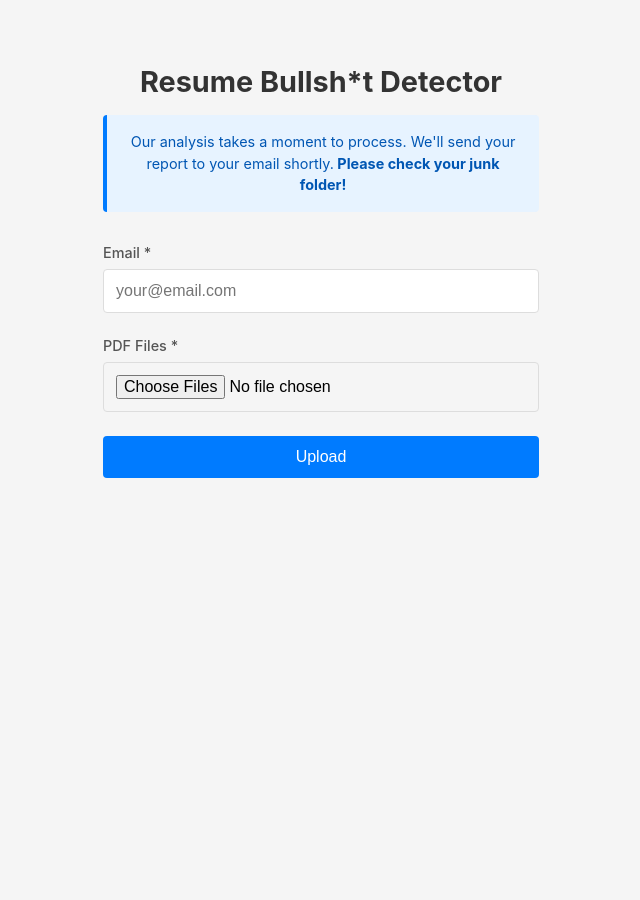
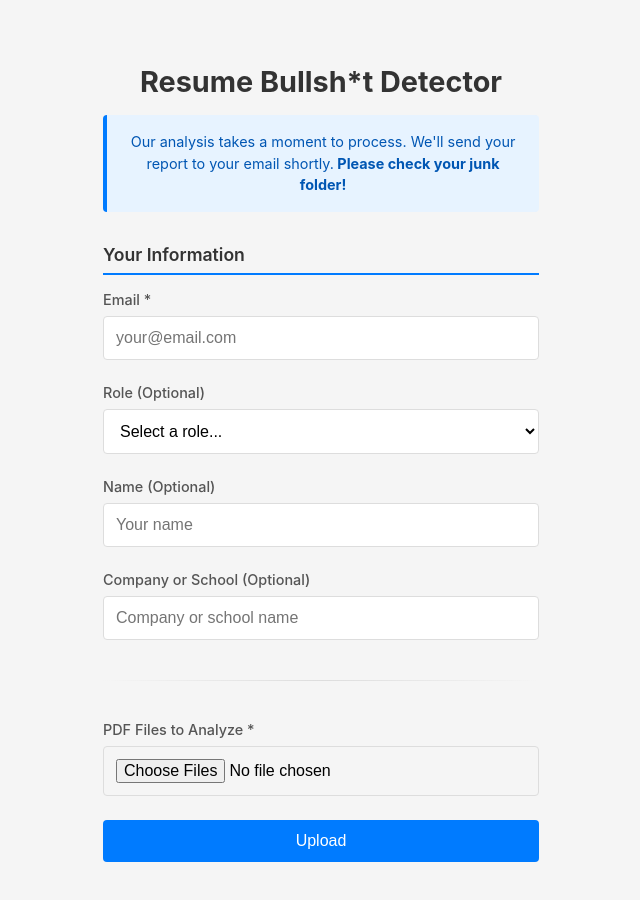
Before and after one commit to douglasichen/resume-bs-detector-frontend, a React app: page / in a window 1280 px wide. Shown: the top 900 px of the page, without its empty margins (319-959 px from the left). Before the commit the page ends 800 px from the top, so only its background shows below. Built offline with nearby package versions, Linux system fonts and the light colour scheme; the HTML template or start-up script is replaced by a standard one.

Commit message:
chore: optional fields and no need to reset form

```diff
--- a/src/App.css
+++ b/src/App.css
@@ -29,6 +29,21 @@ form {
   gap: 1.5rem;
 }
 
+.section-header {
+  font-size: 1.1rem;
+  font-weight: 600;
+  color: #333;
+  margin-bottom: -0.5rem;
+  padding-bottom: 0.5rem;
+  border-bottom: 2px solid #007bff;
+}
+
+.section-divider {
+  height: 1px;
+  background: linear-gradient(to right, transparent, #ddd, transparent);
+  margin: 1rem 0;
+}
+
 .form-group {
   display: flex;
   flex-direction: column;
@@ -41,8 +56,20 @@ label {
   color: #555;
 }
 
+.disclaimer {
+  font-size: 0.85rem;
+  color: #856404;
+  background-color: #fff3cd;
+  border: 1px solid #ffeaa7;
+  border-radius: 4px;
+  padding: 0.5rem;
+  margin: 0.25rem 0;
+}
+
 input[type="email"],
-input[type="file"] {
+input[type="text"],
+input[type="file"],
+select {
   padding: 0.75rem;
   border: 1px solid #ddd;
   border-radius: 4px;
@@ -51,9 +78,20 @@ input[type="file"] {
 }
 
 input[type="email"]:focus,
-input[type="file"]:focus {
+input[type="text"]:focus,
+input[type="file"]:focus,
+select:focus {
   outline: none;
   border-color: #007bff;
+}
+
+select {
+  background-color: white;
+  cursor: pointer;
+}
+
+.other-input {
+  margin-top: 0.5rem;
 }
 
 .file-list {
--- a/src/App.jsx
+++ b/src/App.jsx
@@ -5,6 +5,10 @@ function App() {
   const [email, setEmail] = useState('')
   const [files, setFiles] = useState([])
   const [isUploading, setIsUploading] = useState(false)
+  const [roleSelection, setRoleSelection] = useState('')
+  const [customRole, setCustomRole] = useState('')
+  const [name, setName] = useState('')
+  const [companyOrSchool, setCompanyOrSchool] = useState('')
 
   const handleFileChange = (e) => {
     const selectedFiles = Array.from(e.target.files)
@@ -54,15 +58,25 @@ function App() {
 
 
 
+      const payload = {
+        email,
+        resumes
+      };
+
+      // Add optional marketing analytics fields if provided
+      const role = roleSelection === 'Other' ? customRole : roleSelection;
+      if (role) payload.role = role;
+      if (name) payload.name = name;
+      if (companyOrSchool) payload.companyOrSchool = companyOrSchool;
+
+      console.log(`PAYLOAD: ${JSON.stringify(payload, null, 2)}`);
+
       const response = await fetch(apiUrl, {
         method: 'POST',
         headers: {
           'Content-Type': 'application/json',
         },
-        body: JSON.stringify({
-          email,
-          resumes
-        })
+        body: JSON.stringify(payload)
       });
 
       console.log(`[RESPONSE] ${response}`);
@@ -71,9 +85,15 @@ function App() {
         throw new Error(`API error: ${response.status}`)
       }
 
+
+      // no need to reset the info, just the resume files.
       alert('We will email you our report soon!')
-      setEmail('')
+      // setEmail('')
       setFiles([])
+      // setRoleSelection('')
+      // setCustomRole('')
+      // setName('')
+      // setCompanyOrSchool('')
       e.target.reset()
     } catch (error) {
       alert('Upload failed: ' + error.message)
@@ -90,6 +110,8 @@ function App() {
         <strong> Please check your junk folder!</strong>
       </p>
       <form onSubmit={handleSubmit}>
+        <div className="section-header">Your Information</div>
+
         <div className="form-group">
           <label htmlFor="email">Email *</label>
           <input
@@ -103,7 +125,61 @@ function App() {
         </div>
 
         <div className="form-group">
-          <label htmlFor="files">PDF Files *</label>
+          <label htmlFor="role">Role (Optional)</label>
+          <select
+            id="role"
+            value={roleSelection}
+            onChange={(e) => {
+              setRoleSelection(e.target.value);
+              if (e.target.value !== 'Other') {
+                setCustomRole('');
+              }
+            }}
+          >
+            <option value="">Select a role...</option>
+            <option value="Recruiter">Recruiter</option>
+            <option value="Hiring Manager">Hiring Manager</option>
+            <option value="Applicant">Applicant</option>
+            <option value="Other">Other</option>
+          </select>
+          {roleSelection === 'Other' && (
+            <input
+              type="text"
+              value={customRole}
+              onChange={(e) => setCustomRole(e.target.value)}
+              placeholder="Please specify your role"
+              className="other-input"
+            />
+          )}
+        </div>
+
+        <div className="form-group">
+          <label htmlFor="name">Name (Optional)</label>
+          <input
+            id="name"
+            type="text"
+            value={name}
+            onChange={(e) => setName(e.target.value)}
+            placeholder="Your name"
+          />
+        </div>
+
+        <div className="form-group">
+          <label htmlFor="companyOrSchool">Company or School (Optional)</label>
+          <input
+            id="companyOrSchool"
+            type="text"
+            value={companyOrSchool}
+            onChange={(e) => setCompanyOrSchool(e.target.value)}
+            placeholder="Company or school name"
+          />
+        </div>
+
+        <div className="section-divider"></div>
+
+        <div className="form-group">
+          <label htmlFor="files">PDF Files to Analyze *</label>
+          {/* <p className="disclaimer">Note: Currently only 1 PDF can be processed at a time.</p> */}
           <input
             id="files"
             type="file"
```
